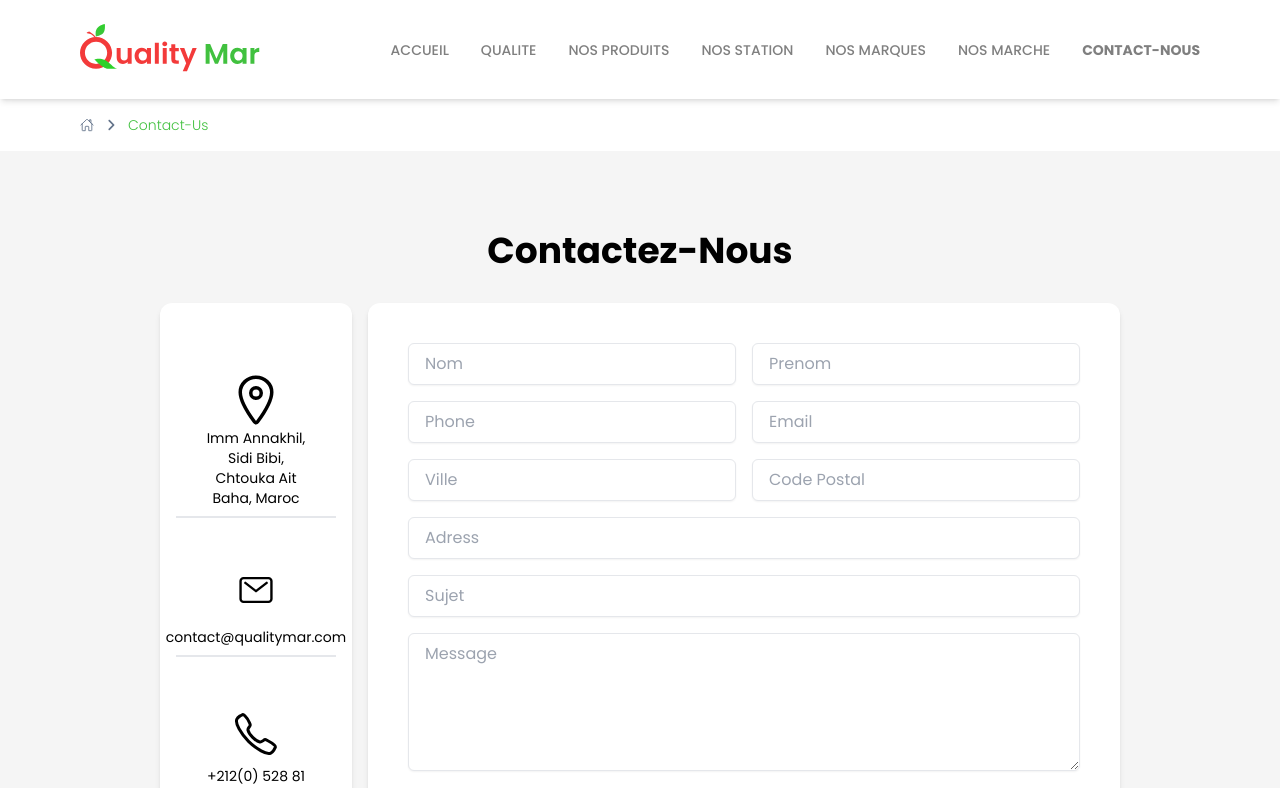
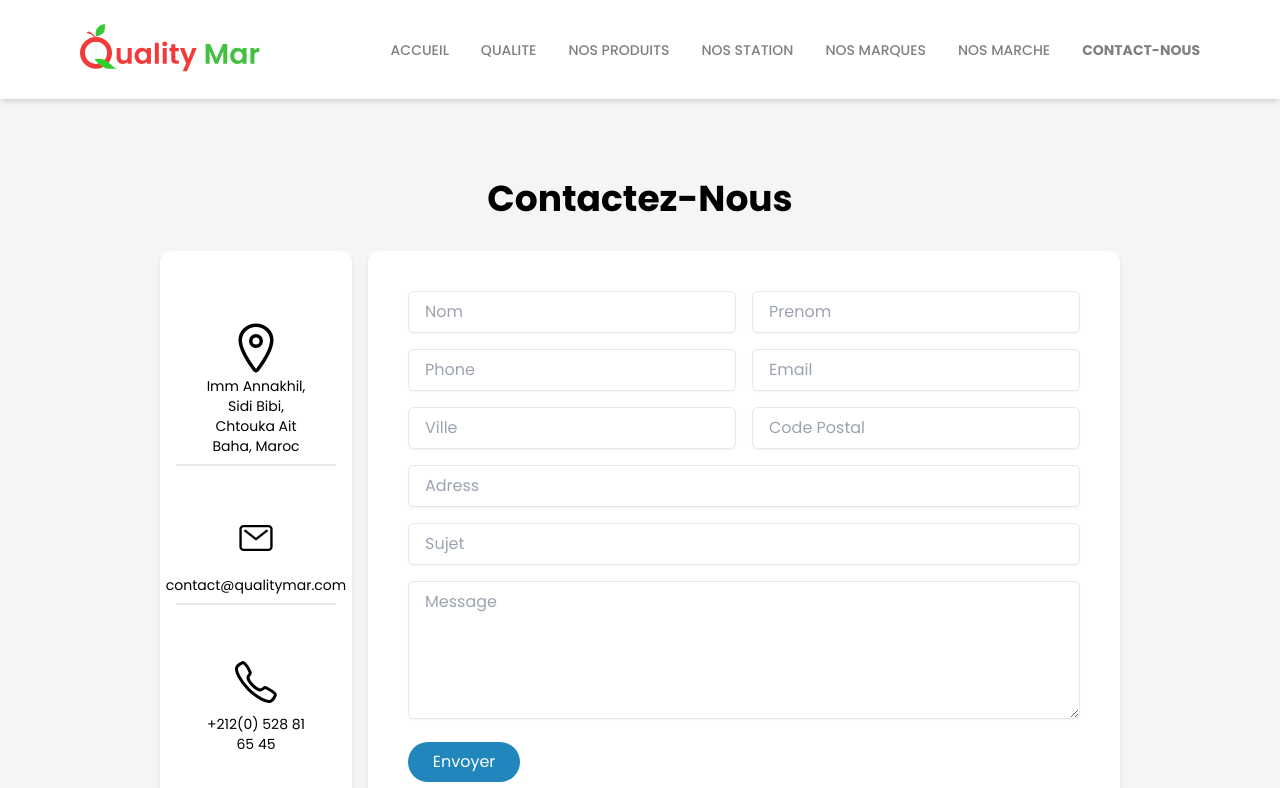
Before and after one commit to VEGETv07/quality-mar, a Next.js app: page /contact-us in a window 1280 px wide. Shown: the top 788 px of the page. Built offline with nearby package versions, Linux system fonts and the light colour scheme.

Commit message:
adding animation

```diff
--- a/app/_components/WhoAreWe.tsx
+++ b/app/_components/WhoAreWe.tsx
@@ -1,6 +1,7 @@
 "use client";
 import Image from "next/image";
 import React, { useEffect, useRef, useState } from "react";
+import { motion, useAnimation, useInView } from "framer-motion";
 
 export default function WhoAreWe() {
 
@@ -21,7 +22,7 @@ export default function WhoAreWe() {
           produits de qualité.
         </p>
       </div>
-      <div className="relative hidden w-full md:block">
+      <motion.div className="relative hidden w-full md:block">
         <Image
           className="h-full"
           src="/images/home/whoAreWe2.png"
@@ -29,7 +30,7 @@ export default function WhoAreWe() {
           layout="fill"
           objectFit="cover"
         />
-      </div>
+      </motion.div>
     </div>
   );
 }
--- a/app/layout.tsx
+++ b/app/layout.tsx
@@ -5,6 +5,7 @@ import "./globals.css";
 import Header from "@/components/Header";
 import Footer from "@/components/Footer";
 import BreadcrumbBar from "@/components/items/BreadcrumbBar";
+import { motion } from "framer-motion";
 const inter = Inter({ subsets: ["latin"] });
 
 // export const metadata: Metadata = {
@@ -21,16 +22,26 @@ export default function RootLayout({
     <html lang="en">
       <body className={inter.className}>
         <div className="flex min-h-screen flex-col font-sans">
+          <motion.div
+            initial={{  y: -200 }}
+            animate={{ y: 0 }}
+            transition={{ duration: 0.5, delay:0.5 }}
+          >
+            <Header />
+          {/* <div className="hidden lg:flex justify-center lg:justify-between bg-white py-4 px-10 lg:px-20 font-light text-sm shadow-sm">
+            <BreadcrumbBar />
+          </div> */}
+          </motion.div>
 
-            <Header />
-            <div className="hidden lg:flex justify-center lg:justify-between bg-white py-4 px-10 lg:px-20 font-light text-sm shadow-sm">
-              <BreadcrumbBar />
-            </div>
-
-          <main className="flex-grow">{children}</main>
+          <motion.main className="flex-grow"
+          initial={{ opacity: 0, y: 100 }}
+          animate={{ opacity: 1, y: 0 }}
+          transition={{ duration: 0.5, delay: 0.5 }}
+          >{children}</motion.main>
           <Footer />
         </div>
       </body>
     </html>
   );
+
 }
--- a/components/Header.tsx
+++ b/components/Header.tsx
@@ -13,7 +13,6 @@ import SideBar from "./items/SideBar";
 export default function Header() {
   return (
     <header className="lg:sticky top-0 z-50 shadow-md w-full">
-
       <nav className=" flex justify-between items-center px-10 lg:px-20 p-6 bg-white">
         <div>
           <Link href="/" prefetch={true}>
```
